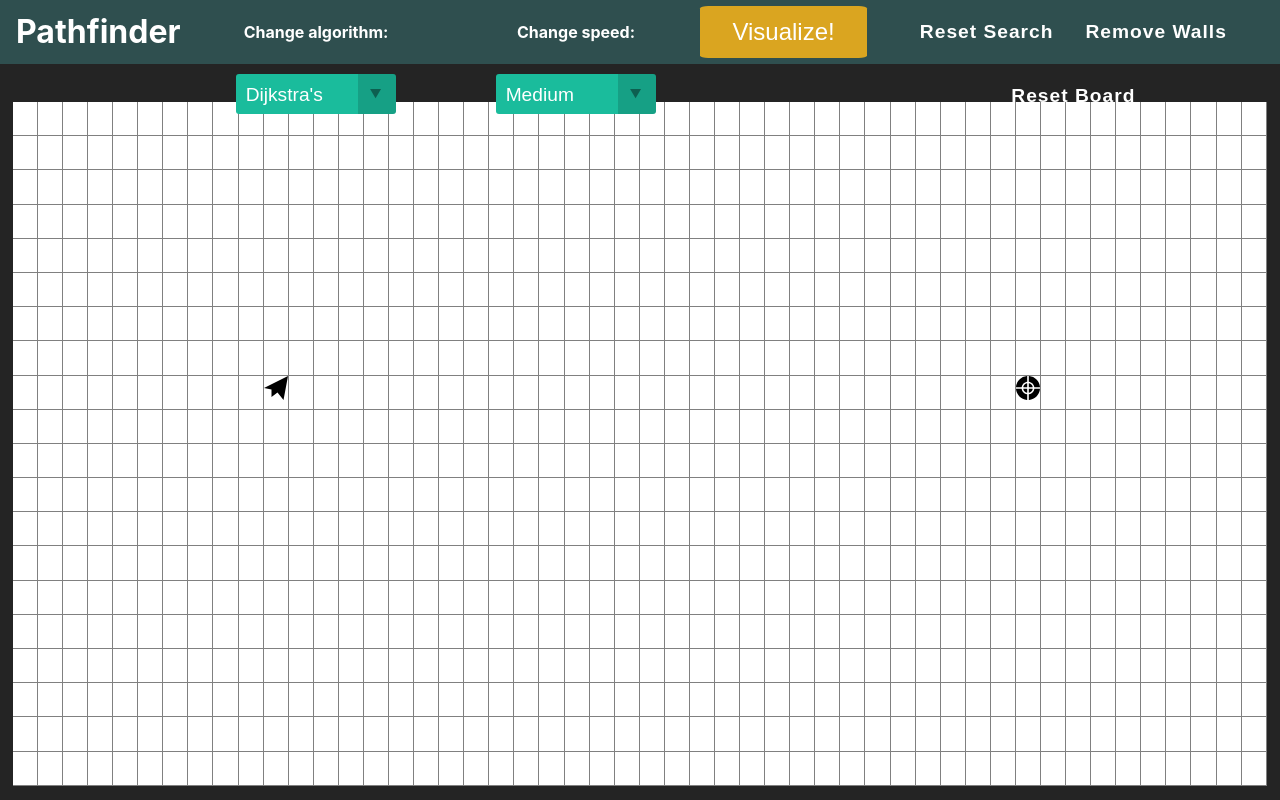
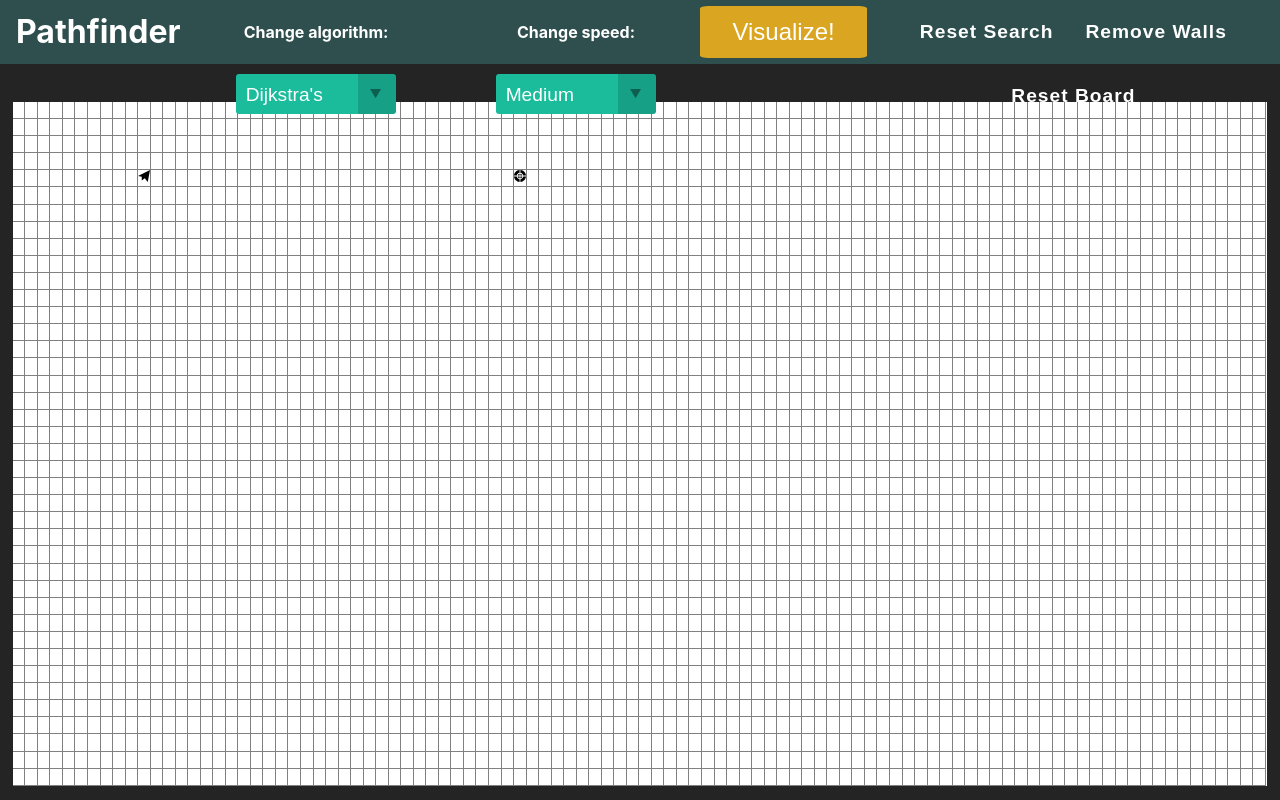
Before and after one commit to BrankoKrstic/pathfinder, a React (Create React App) app: page / in a window 1280 px wide. Built offline with nearby package versions, Linux system fonts and the light colour scheme.

Commit message:
enlarge grid

```diff
--- a/src/components/Node/Node.css
+++ b/src/components/Node/Node.css
@@ -1,6 +1,6 @@
 .Node {
-	width: 2%;
-	height: 5%;
+	width: 1%;
+	height: 2.5%;
 	border-right: 1px solid grey;
 	border-bottom: 1px solid grey;
 	display: inline-block;
--- a/src/components/Pathfinder/Pathfinder.js
+++ b/src/components/Pathfinder/Pathfinder.js
@@ -3,8 +3,8 @@ import { WeightedGraph } from "../../algos/dijkstra";
 import Node from "../Node/Node";
 import "./Pathfinder.css";
 import Navbar from "../Navbar/Navbar";
-const NUM_ROWS = 20;
-const NUM_COLS = 50;
+const NUM_ROWS = 40;
+const NUM_COLS = 100;
 
 export default function Pathfinder() {
 	const defaultNodeState = {
```
